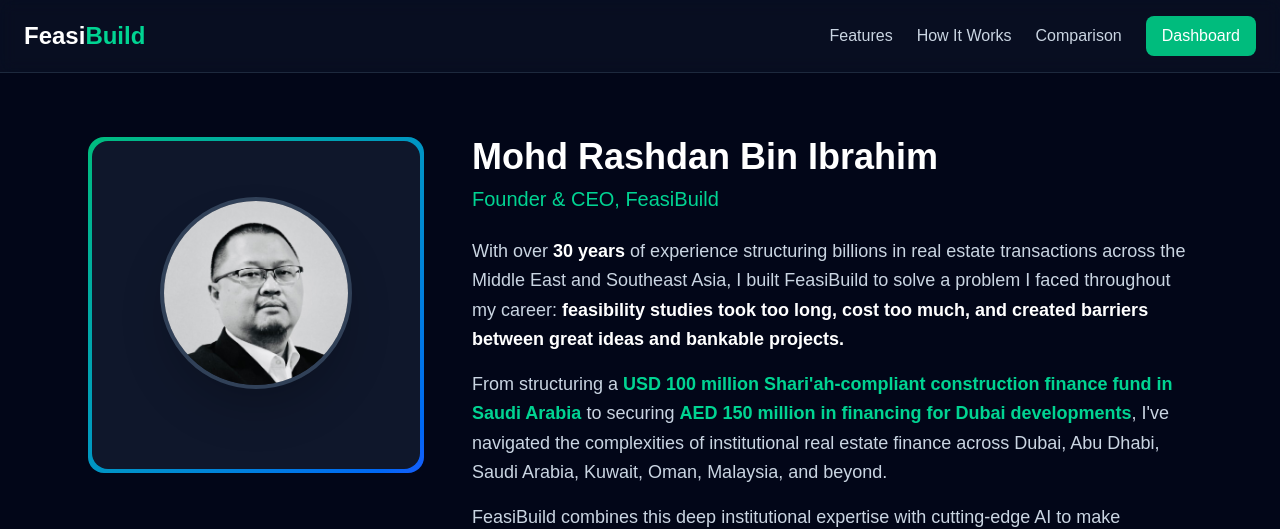
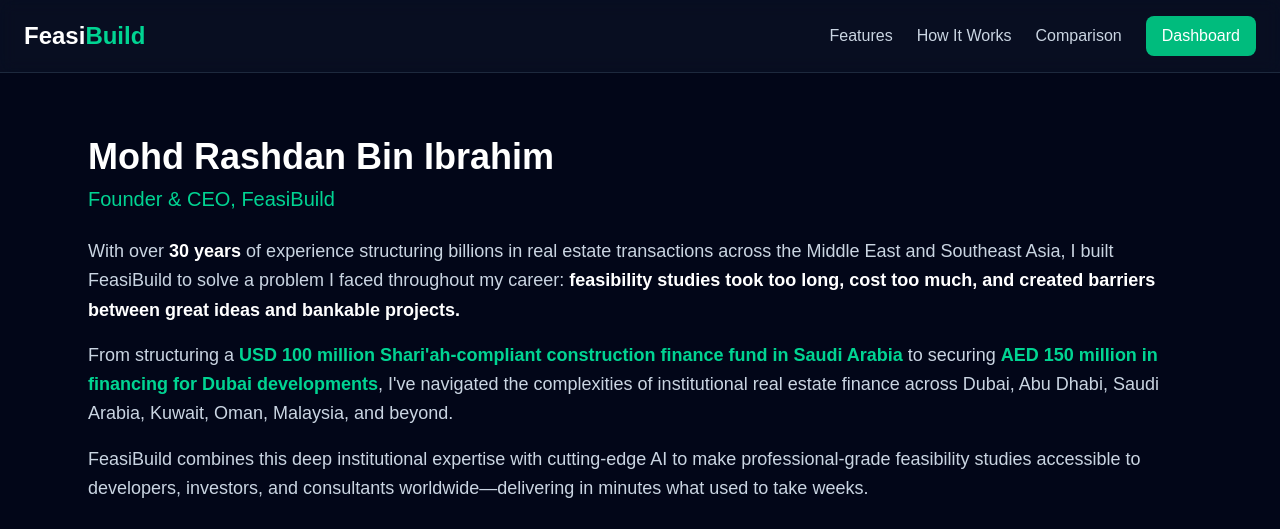
Before and after one commit to Betawi1/FeasiBuild-MVP, a Next.js app: page /founder in a window 1280 px wide. Shown: the top 529 px of the page. Built offline with nearby package versions, Linux system fonts and the light colour scheme; no server answers.

Commit message:
remove founder potrait

```diff
--- a/src/app/founder/page.tsx
+++ b/src/app/founder/page.tsx
@@ -1,4 +1,3 @@
-import Image from 'next/image';
 import Link from 'next/link';
 
 export default function FounderPage() {
@@ -24,28 +23,6 @@
 
       {/* Hero Section */}
       <div className="max-w-6xl mx-auto px-6 py-16">
-        <div className="grid grid-cols-1 lg:grid-cols-3 gap-12 items-start">
-          {/* Profile Image Placeholder */}
-          <div className="lg:col-span-1">
-            <div className="aspect-square rounded-2xl bg-gradient-to-br from-emerald-500 to-blue-600 p-1">
-              <div className="w-full h-full rounded-2xl bg-slate-900 flex items-center justify-center">
-                <div className="text-center p-8">
-                  <div className="relative w-48 h-48 mx-auto mb-6 rounded-full border-4 border-slate-700 overflow-hidden shadow-2xl">
-                    <Image
-                      src="/images/rashdan-profile.jpg"
-                      alt="Mohd Rashdan Bin Ibrahim"
-                      fill
-                      className="object-cover"
-                      priority
-                    />
-                  </div>
-                </div>
-              </div>
-            </div>
-          </div>
-
-          {/* Bio Content */}
-          <div className="lg:col-span-2">
         <h1 className="text-4xl font-bold text-white mb-2">Mohd Rashdan Bin Ibrahim</h1>
         <p className="text-xl text-emerald-400 mb-6">Founder & CEO, FeasiBuild</p>
 
@@ -100,8 +77,6 @@
               <Link href="/waitlist" className="px-6 py-3 bg-emerald-500 text-white rounded-lg hover:bg-emerald-600 transition font-semibold">
                 Try FeasiBuild
               </Link>
-            </div>
-          </div>
             </div>
 
         {/* Notable Transactions */}
```
Also changed, not shown: public/images/rashdan-profile.jpg (deleted). Lines whose indentation alone changed are shown as unchanged.
